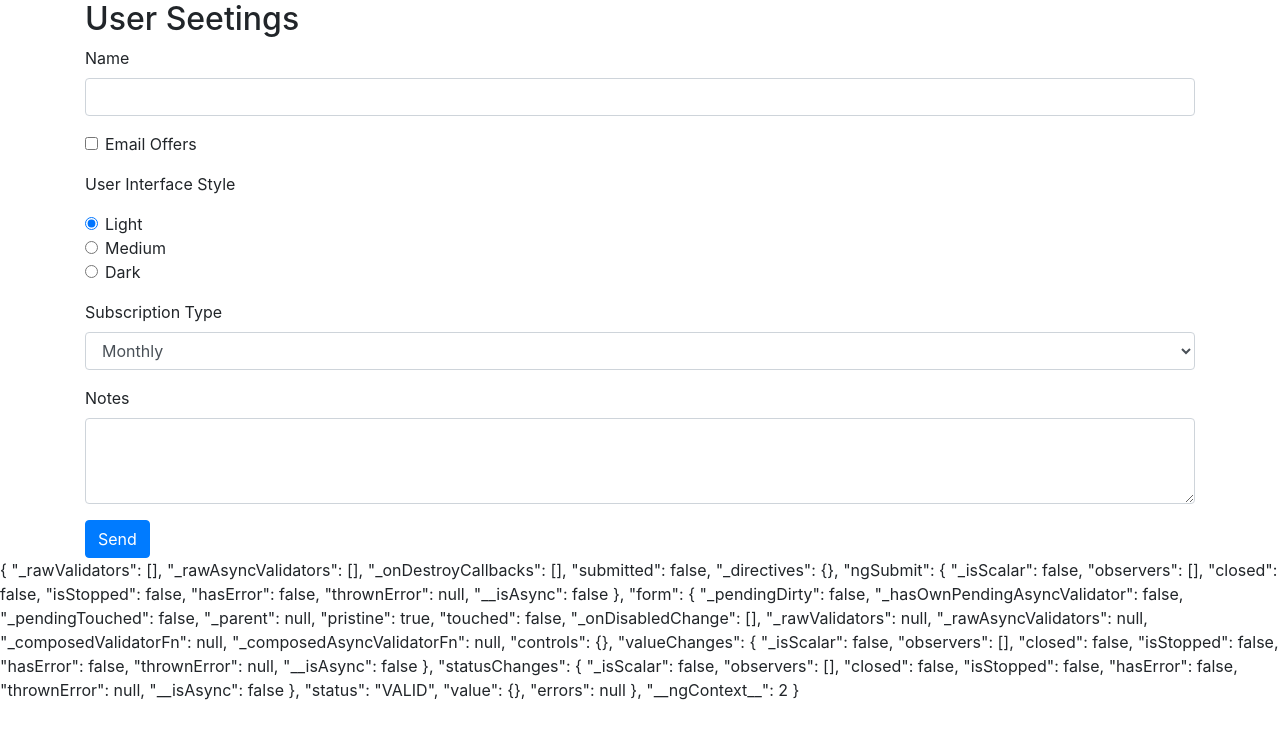
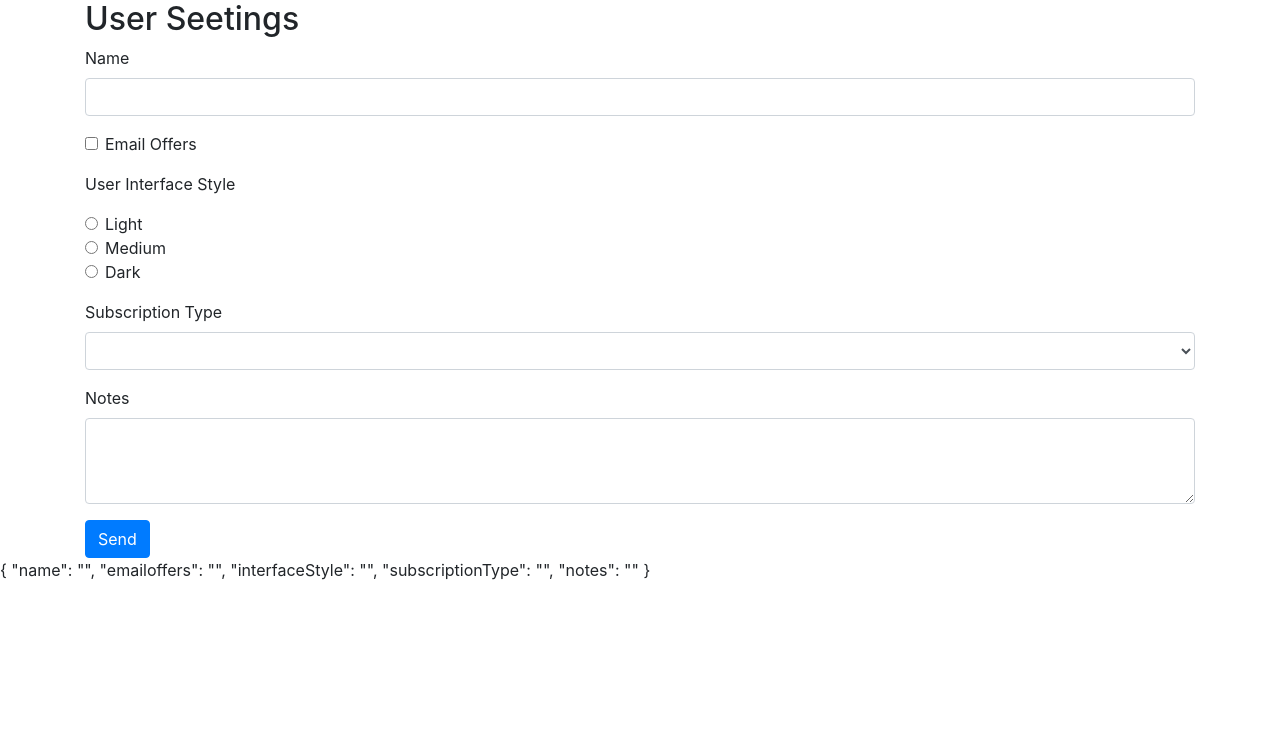
Before and after one commit to Marcel-Ng/using-angular-forms, an Angular app: page / in a window 1280 px wide. Shown: the top 738 px of the page. Built offline with nearby package versions, Linux system fonts and the light colour scheme.

Commit message:
just tried out the ngModels code onto the next

```diff
--- a/src/app/user-settings-form/user-settings-form.component.html
+++ b/src/app/user-settings-form/user-settings-form.component.html
@@ -7,11 +7,11 @@
             <label for="name">
                 Name
             </label>
-            <input id="name" class="form-control" name="name" >
+            <input id="name" class="form-control" name="name" ngModel >
         </div>
 
         <div class="form-check form-group">
-            <input type="checkbox" class="form-check-input" id="emailoffers" name="emailoffers">
+            <input type="checkbox" class="form-check-input" id="emailoffers" name="emailoffers" ngModel>
             <label for="emailoffers" class="form-check-label">
                 Email Offers
             </label>
@@ -21,7 +21,7 @@
         <div class="form-group">
             <div class="form-check">
                 <input type="radio" class="form-check-input" name="interfaceStyle"
-                    id="lightInterface" value="light" checked>
+                    id="lightInterface" value="light" ngModel checked>
                 <label for="lightInterface" class="form-check-label">
                     Light
                 </label>
@@ -29,7 +29,7 @@
 
             <div class="form-check">
                 <input type="radio" class="form-check-input" name="interfaceStyle"
-                    id="mediumInterface" value="medium" >
+                    id="mediumInterface" value="medium" ngModel>
                 <label for="mediumInterface" class="form-check-label">
                     Medium
                 </label>
@@ -37,7 +37,7 @@
 
             <div class="form-check">
                 <input type="radio" class="form-check-input" name="interfaceStyle"
-                    id="darkInterface" value="dark" >
+                    id="darkInterface" value="dark" ngModel>
                 <label for="darkInterface" class="form-check-label">
                     Dark
                 </label>
@@ -47,7 +47,7 @@
 
         <div class="form-group">
             <label for="subscriptionType">Subscription Type</label>
-            <select id="subscriptionType" class="form-control">
+            <select id="subscriptionType" class="form-control" name="subscriptionType" ngModel>
                 <option>Monthly</option>
                 <option>Annually</option>
                 <option>Life Time</option>
@@ -56,7 +56,7 @@
 
         <div class="form-group">
             <label for="notes">Notes</label>
-            <textarea name="notes" id="notes" class="form-control" rows="3"></textarea>
+            <textarea name="notes" id="notes" class="form-control" rows="3" ngModel></textarea>
         </div>
 
         <button type="button" class="btn btn-primary"> Send </button>
@@ -66,4 +66,4 @@
 
 <!-- {{form}} -->
 <!-- we pipe it to json to get all the data required -->
-{{form | json}}
+{{form.value | json}}
```
